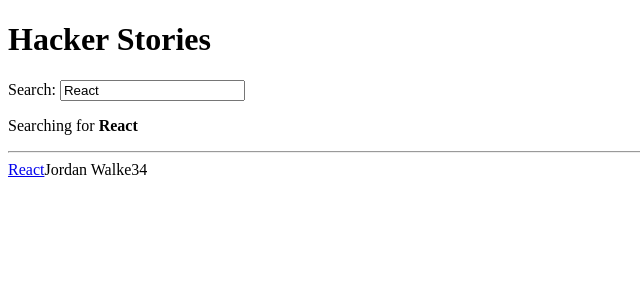
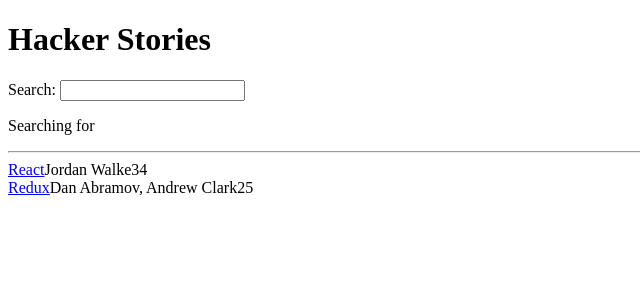
Before and after one commit to duckdoe/road-to-react, a React (Vite) app: page / in a window 1280 px wide. Shown: the top 300 px of the page, without its empty margins (0-640 px from the left). Built offline with nearby package versions, Linux system fonts and the light colour scheme.

Commit message:
Creating a custom Hook called useSemiPersitentState to understan what a custom hook is.

```diff
--- a/src/App.jsx
+++ b/src/App.jsx
@@ -1,4 +1,16 @@
 import React from "react";
+
+const useSemiPersistentState = (key, initialState) => {
+  const [value, setValue] = React.useState(
+    localStorage.getItem(key) || initialState
+  );
+
+  React.useEffect(() => {
+    localStorage.setItem(key, value);
+  }, [key, value]);
+
+  return [value, setValue];
+};
 
 const App = () => {
   const stories = [
@@ -20,13 +32,7 @@
     },
   ];
 
-  const [searchTerm, setSearchTerm] = React.useState(
-    localStorage.getItem("search") || "React"
-  );
-
-  React.useEffect(() => {
-    localStorage.setItem("search", searchTerm);
-  }, [searchTerm]);
+  const [searchTerm, setSearchTerm] = useSemiPersistentState("searchValue", "");
 
   const handleSearch = (e) => {
     setSearchTerm(e.target.value);
```
Also changed, not shown: 1 other file (tests, documents, lock files or other folders).
